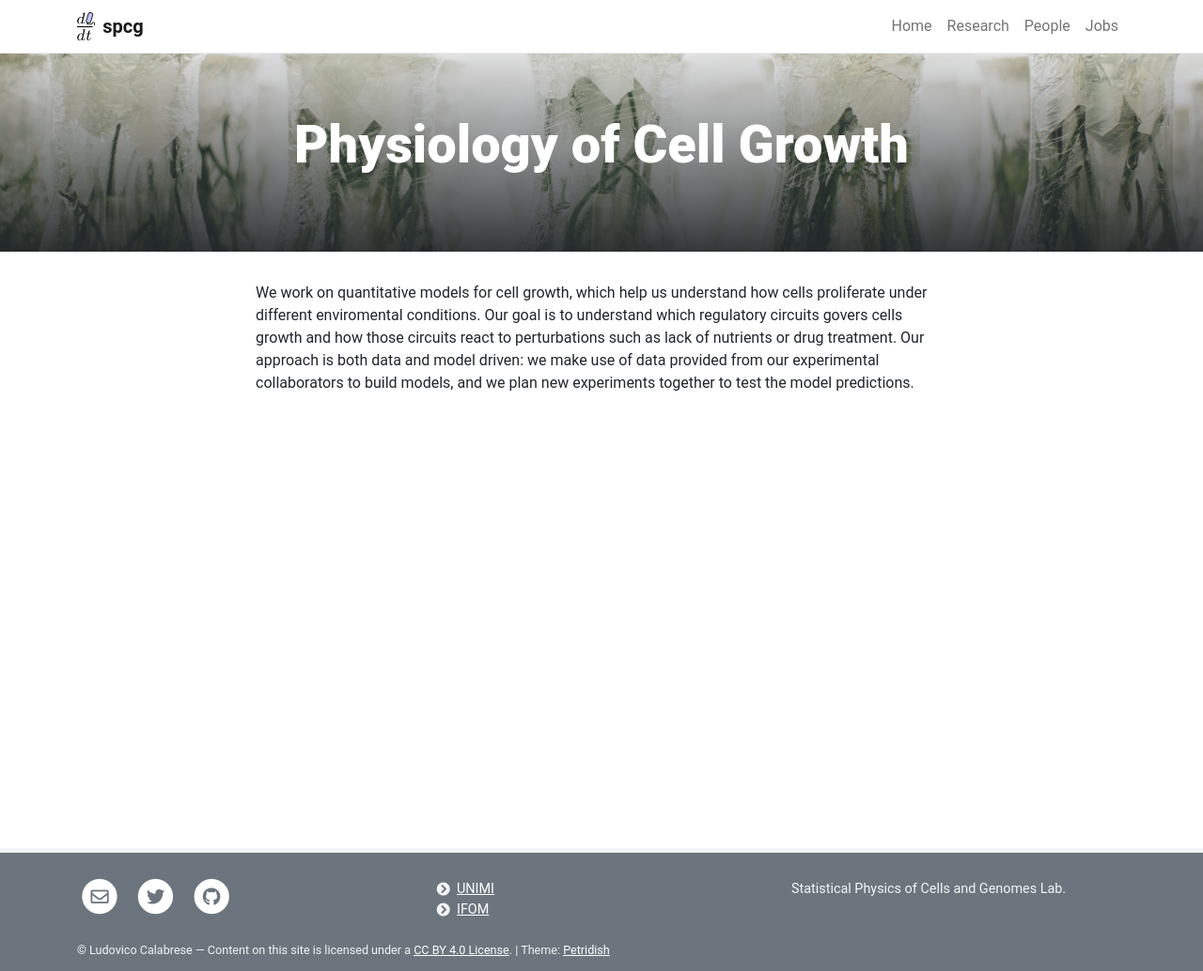
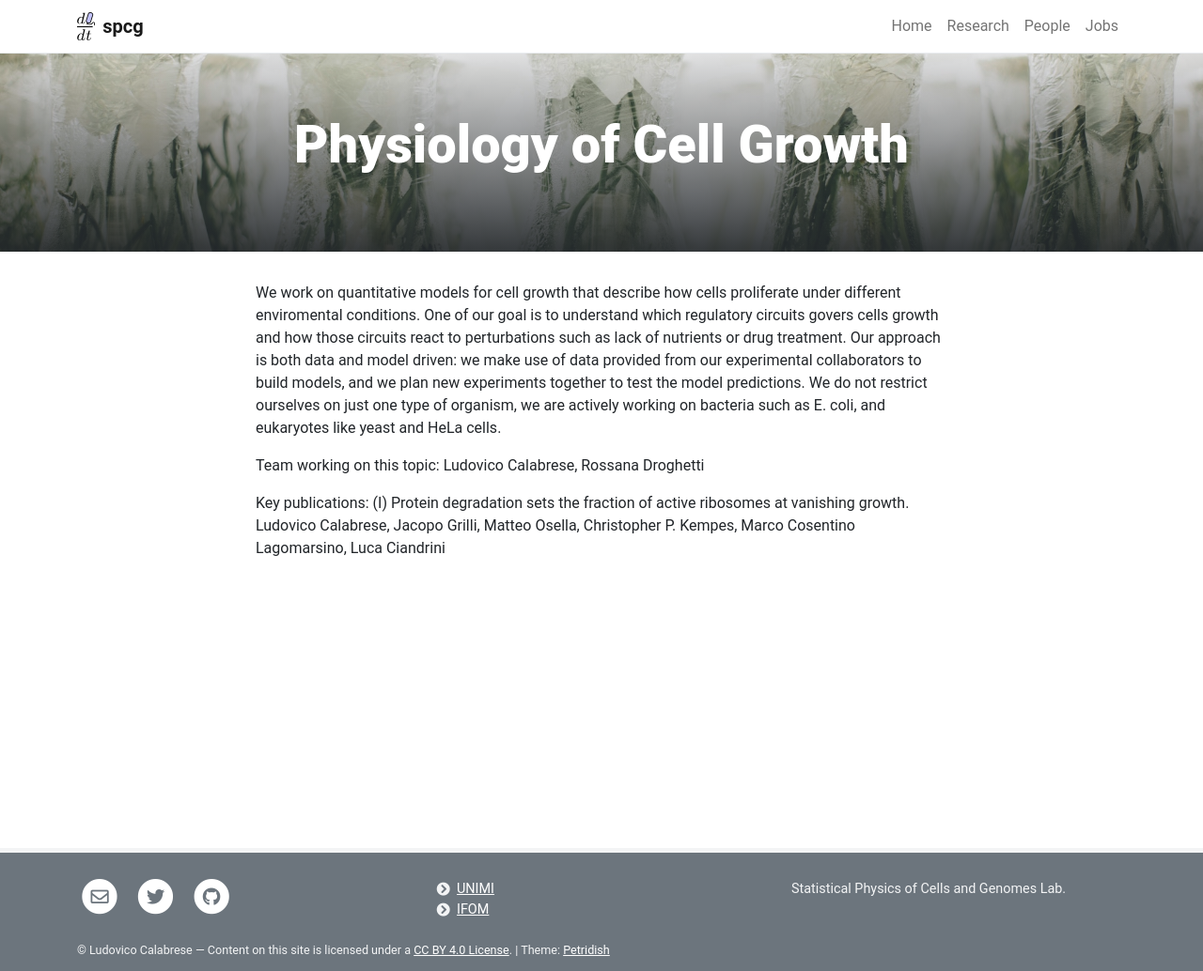
Before and after one commit to mcltone/spcg, a Jekyll site: the page built from _posts/2019-01-06-cell-growth.md, in a window 1280 px wide. Shown: the whole page at 94% size. Built offline with Jekyll 4.4.1, drawn with Linux system fonts in a browser that asks for light colours.

Commit message:
Update 2019-01-06-cell-growth.md

```diff
--- a/_posts/2019-01-06-cell-growth.md
+++ b/_posts/2019-01-06-cell-growth.md
@@ -6,5 +6,10 @@ permalink: /research/cell-growth
 description:
 ---
 
-We work on quantitative models for cell growth, which help us understand how cells proliferate under different enviromental conditions.
-Our goal is to understand which regulatory circuits govers cells growth and how those circuits react to perturbations such as lack of nutrients or drug treatment. Our approach is both data and model driven: we make use of data provided from our experimental collaborators to build models, and we plan new experiments together to test the model predictions.
+We work on quantitative models for cell growth that describe how cells proliferate under different enviromental conditions.
+One of our goal is to understand which regulatory circuits govers cells growth and how those circuits react to perturbations such as lack of nutrients or drug treatment. Our approach is both data and model driven: we make use of data provided from our experimental collaborators to build models, and we plan new experiments together to test the model predictions. We do not restrict ourselves on just one type of organism, we are actively working on bacteria such as E. coli, and eukaryotes like yeast and HeLa cells.
+
+Team working on this topic: Ludovico Calabrese, Rossana Droghetti
+
+Key publications:
+(I) Protein degradation sets the fraction of active ribosomes at vanishing growth. Ludovico Calabrese, Jacopo Grilli, Matteo Osella, Christopher P. Kempes, Marco Cosentino Lagomarsino, Luca Ciandrini
```
